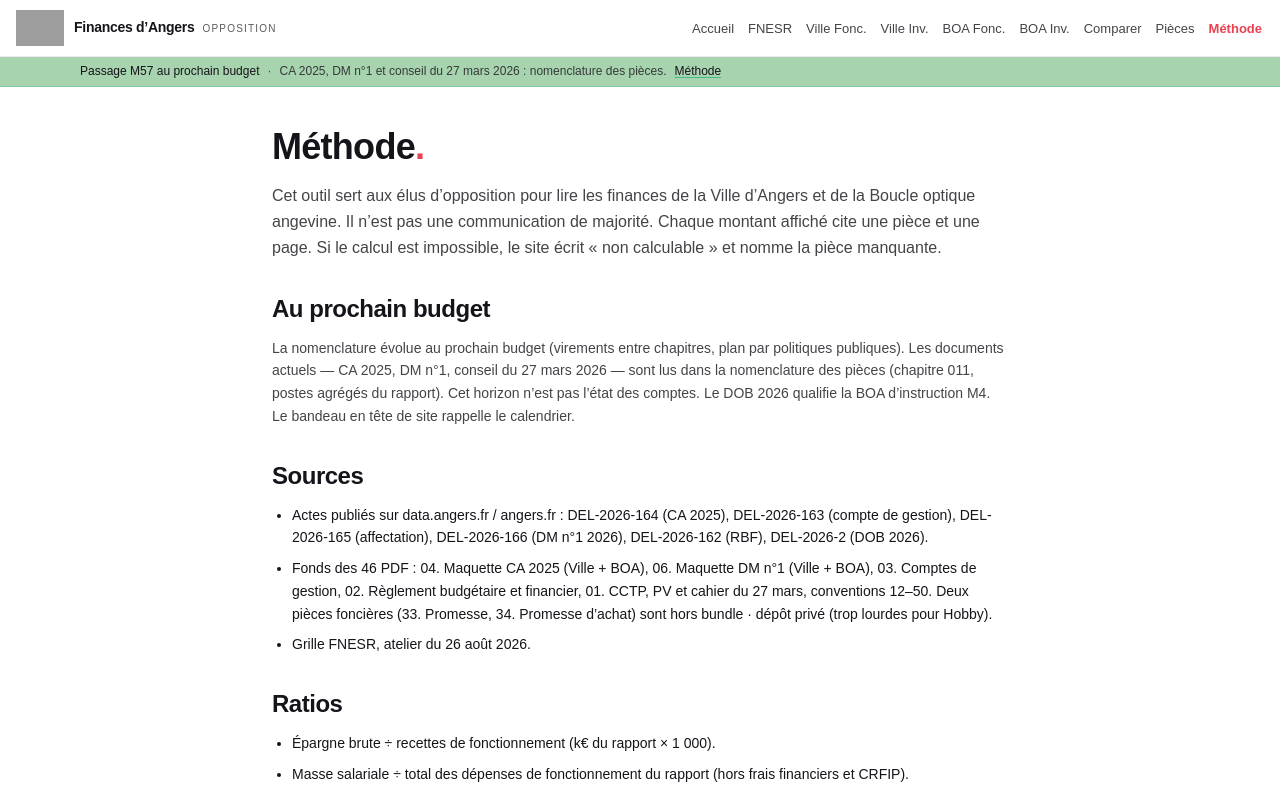
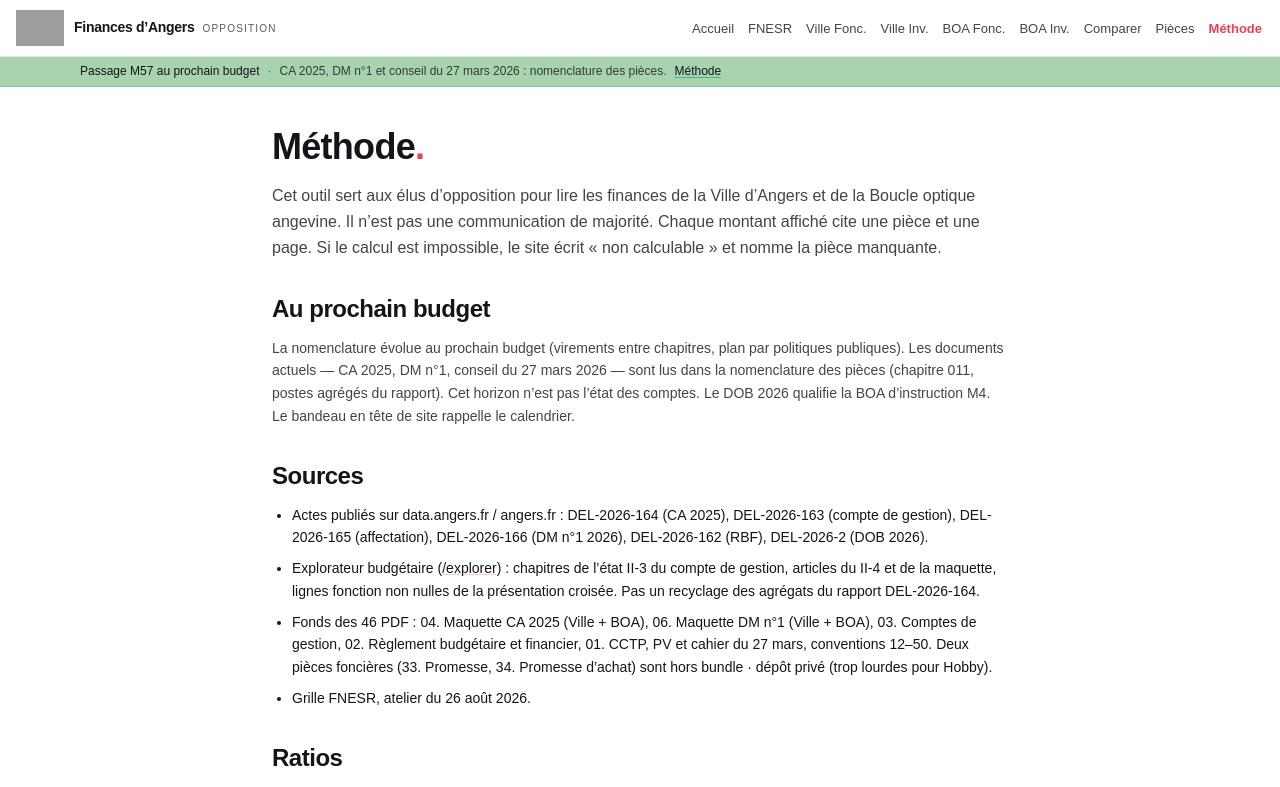
Before and after one commit to rdn478mbyt-ops/finances-angers-src, a Next.js app: page /methode in a window 1280 px wide. Shown: the top 787 px of the page. Built offline with nearby package versions, Linux system fonts and the light colour scheme; grey boxes are pictures that could not be loaded; a web font is replaced by a local one.

Commit message:
Explorateur budgétaire sourcé du CG et de la maquette.

```diff
--- a/src/app/methode/page.tsx
+++ b/src/app/methode/page.tsx
@@ -34,6 +34,12 @@ export default function MethodePage() {
           Actes publiés sur data.angers.fr / angers.fr : DEL-2026-164 (CA 2025),
           DEL-2026-163 (compte de gestion), DEL-2026-165 (affectation),
           DEL-2026-166 (DM n°1 2026), DEL-2026-162 (RBF), DEL-2026-2 (DOB 2026).
+        </li>
+        <li>
+          Explorateur budgétaire (<Link href="/explorer" className="underline decoration-rose/40 hover:text-rouge">/explorer</Link>) :
+          chapitres de l’état II-3 du compte de gestion, articles du II-4 et
+          de la maquette, lignes fonction non nulles de la présentation croisée.
+          Pas un recyclage des agrégats du rapport DEL-2026-164.
         </li>
         <li>
           Fonds des 46 PDF : 04. Maquette CA 2025 (Ville + BOA), 06. Maquette DM n°1
```
Also changed, not shown: 1 other file (tests, documents, lock files or other folders).
